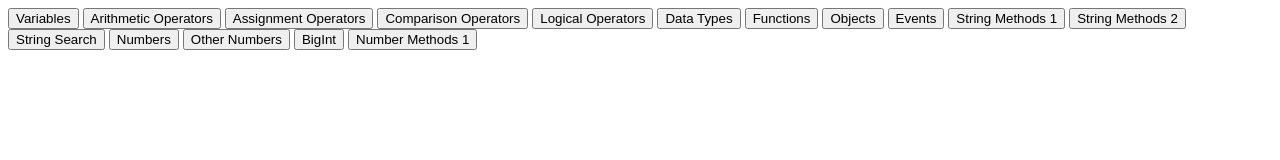
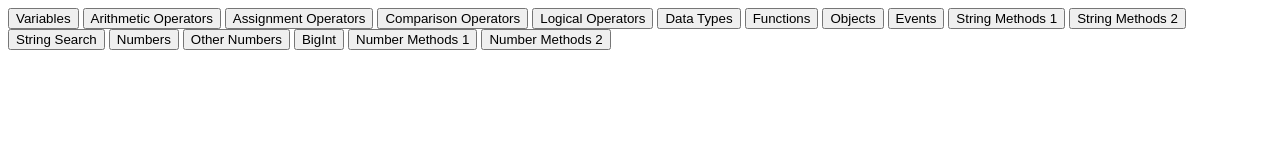
Before and after one commit to JatharSwati/JavaScript, a plain HTML site: page index.html in a window 1280 px wide. Drawn offline with Linux system fonts and the light colour scheme.

Commit message:
Number Methods 2

```diff
--- a/MyScript.js
+++ b/MyScript.js
@@ -787,3 +787,55 @@ function f16_Number_Methods1() {
     alert(msg);
 
 }
+
+
+function f17_Number_Methods2() {
+
+    let msg = `parseInt() Method:\n`                            // parseInt() parses a string and returns a whole number.
+    + `parseInt("10"): ${parseInt("10")}\n`
+    + `parseInt("-10.33"): ${parseInt("-10.33")}\n`
+    + `parseInt("10.33"): ${parseInt("10.33")}\n`
+    + `parseInt("10 20 30"): ${parseInt("10 20 30")}\n`         // Spaces are allowed.
+    + `parseInt("10 years"): ${parseInt("10 years")}\n`         // Only the first number is returned.
+    + `parseInt("years 10"): ${parseInt("years 10")}\n\n`       // If the number cannot be converted, NaN (Not a Number) is returned.
+
+    + `parseFloat() Method:\n`                                  // parseFloat() parses a string and returns a number.
+    + `parseFloat("10"): ${parseFloat("10")}\n`
+    + `parseFloat("-10.33"): ${parseFloat("-10.33")}\n`         // Number return float as well.
+    + `parseFloat("10.33"): ${parseFloat("10.33")}\n`
+    + `parseFloat("10 20 30"): ${parseFloat("10 20 30")}\n`     // Spaces are allowed.
+    + `parseFloat("10 years"): ${parseFloat("10 years")}\n`     // Only the first number is returned.
+    + `parseFloat("years 10"): ${parseFloat("years 10")}\n\n`   // If the number cannot be converted, NaN (Not a Number) is returned.
+
+    // Number Object Methods:
+    +`Number Object Methods:\n`
+
+    +`1) Number.isInteger() -\n`            // Number.isInteger() - Returns true if the argument is an integer.
+    +`Number.isInteger(10): ${Number.isInteger(10)}\n`
+    +`Number.isInteger(10.5): ${Number.isInteger(10.5)}\n`
+
+    +`2) Number.isSafeInteger() -\n`        // Number.isSafeInteger() - Returns true if the argument is a safe integer.
+    +`Number.isSafeInteger(10): ${Number.isSafeInteger(10)}\n`
+    +`Number.isSafeInteger(12345678901234567890): ${Number.isSafeInteger(12345678901234567890)}\n`
+
+    +`3) Number.parseFloat() -\n`           // Number.parseFloat() - Converts a string to a number
+    +`Number.parseFloat("10"): ${Number.parseFloat("10")}\n`
+    +`Number.parseFloat("10.33"): ${Number.parseFloat("10.33")}\n`
+    +`Number.parseFloat("10 20 30"): ${Number.parseFloat("10 20 30")}\n`    // Spaces are allowed.
+    +`Number.parseFloat("10 years"): ${Number.parseFloat("10 years")}\n`    // Only the first number is returned
+    +`Number.parseFloat("years 10"): ${Number.parseFloat("years 10")}\n`    // If the number cannot be converted, NaN (Not a Number) is returned.
+
+    +`4) Number.parseInt() -\n`             // Number.parseInt() - Converts a string to a whole number
+    +`Number.parseInt("-10"): ${Number.parseInt("-10")}\n`
+    +`Number.parseInt("-10.33"): ${Number.parseInt("-10.33")}\n`
+    +`Number.parseInt("10"): ${Number.parseInt("10")}\n`
+    +`Number.parseInt("10.33"): ${Number.parseInt("10.33")}\n`
+    +`Number.parseInt("10 20 30"): ${Number.parseInt("10 20 30")}\n`        // Spaces are allowed.
+    +`Number.parseInt("10 years"): ${Number.parseInt("10 years")}\n`        // Only the first number is returned.
+    +`Number.parseInt("years 10"): ${Number.parseInt("years 10")}\n`        // If the number cannot be converted, NaN (Not a Number) is returned.
+
+    ;
+
+    alert(msg);
+
+}
--- a/index.html
+++ b/index.html
@@ -26,6 +26,7 @@
     <button onclick="f14_Other_Numbers()">Other Numbers</button>
     <button onclick="f15_BigInt()">BigInt</button>
     <button onclick="f16_Number_Methods1()">Number Methods 1</button>
+    <button onclick="f17_Number_Methods2()">Number Methods 2</button>
 
 </body>
 </html>
```
